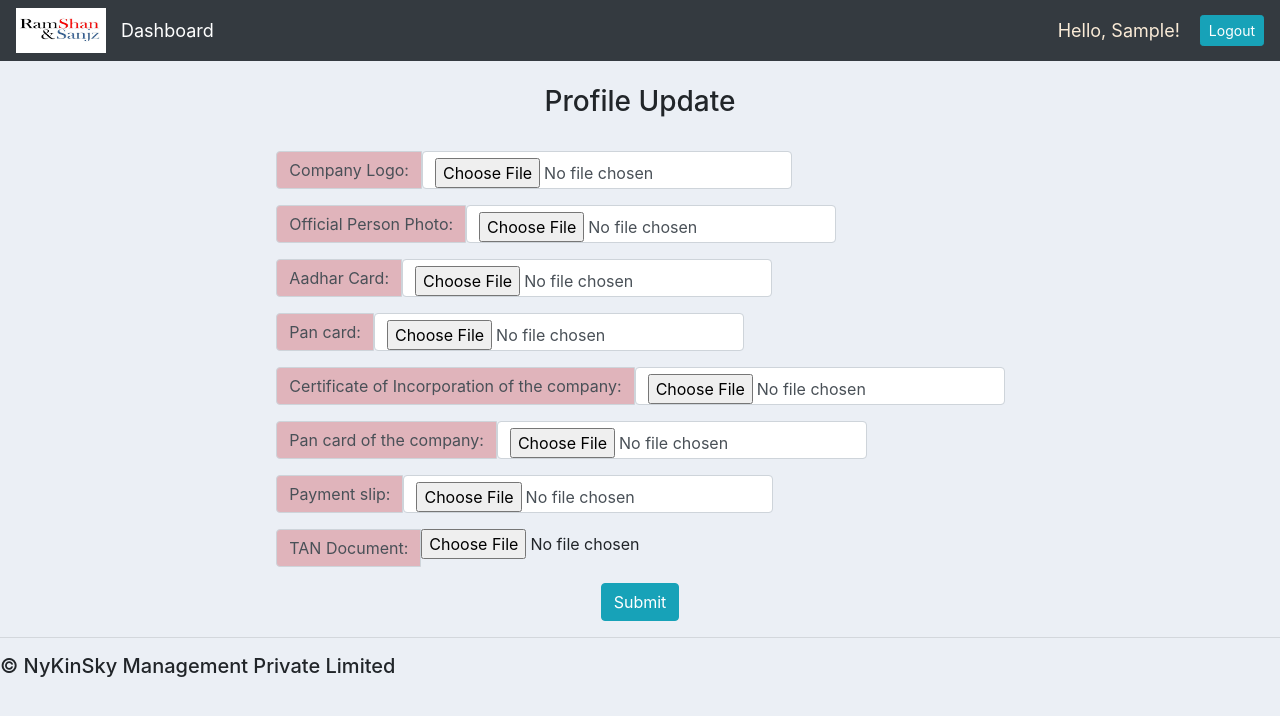
After one commit to karthik-nykinsky/Financial-Services, a Django app: page /client-profile/ in a window 1280 px wide. The commit adds this page. Shown: the top 716 px of the page. Run offline with Django 3.2, Linux system fonts and the light colour scheme; a user stored in the database is signed in; tables that the repository leaves empty hold one stand-in row (values such as "Sample post"); some libraries are stand-ins or nearby versions.

Commit message:
needed changes made

```diff
--- a/accounts/forms.py
+++ b/accounts/forms.py
@@ -143,3 +143,9 @@ class VerifyMailForm(forms.Form):
 
     class Meta:
         fields = []
+
+class clientprofileform(forms.ModelForm):
+
+    class Meta:
+        model = Clientprofile
+        fields = '__all__'
--- a/accounts/models.py
+++ b/accounts/models.py
@@ -128,6 +128,24 @@ class Client(models.Model):
     def __str__(self):
         return self.user.get_full_name()
 
+def validate_file_extension(value):
+    import os
+    ext = os.path.splitext(value.name)[1]
+    valid_extensions = ['.pdf','.doc','.docx']
+    if not ext in valid_extensions:
+        raise ValidationError(u'File not supported!')
+
+class Clientprofile(models.Model):
+    client = models.ForeignKey(Client, null=True, on_delete=models.SET_NULL)
+    logo = models.ImageField(upload_to='media',max_length=200)
+    Official_photo = models.ImageField(upload_to='media',max_length=200)
+    Aadhar_card = models.FileField(upload_to='media',max_length=200,validators=[validate_file_extension])
+    Pan_card = models.FileField(upload_to='media',max_length=200,validators=[validate_file_extension])
+    Certificate_of_Inc = models.FileField(upload_to='media',max_length=200,validators=[validate_file_extension])
+    Company_Pan_card = models.FileField(upload_to='media',max_length=200,validators=[validate_file_extension])
+    Payment_slip = models.FileField(upload_to='media',max_length=200,validators=[validate_file_extension])
+    TAN_Document = models.FileField(upload_to='media',max_length=200,validators=[validate_file_extension])
+
 class Partner(models.Model):
     user = models.OneToOneField(User, on_delete=models.CASCADE, primary_key=True)
     company = models.CharField(max_length=200)
@@ -139,12 +157,15 @@ class Partner(models.Model):
     def __str__(self):
         return self.company
 
-def validate_file_extension(value):
-    import os
-    ext = os.path.splitext(value.name)[1]
-    valid_extensions = ['.pdf','.doc','.docx']
-    if not ext in valid_extensions:
-        raise ValidationError(u'File not supported!')
+class Partnerprofile(models.Model):
+    partner = models.ForeignKey(Partner, null=True, on_delete=models.SET_NULL)
+    Official_photo = models.ImageField(upload_to='media')
+    Aadhar_card = models.FileField(upload_to='media',max_length=200,validators=[validate_file_extension])
+    Pan_card = models.FileField(upload_to='media',max_length=200,validators=[validate_file_extension])
+    Work_experience = models.FileField(upload_to='media',max_length=200,validators=[validate_file_extension])
+    Payment_slip = models.FileField(upload_to='media',max_length=200,validators=[validate_file_extension])
+    Educational_certificate = models.FileField(upload_to='media',max_length=200,validators=[validate_file_extension])
+
 
 class Order(models.Model):
     client = models.ForeignKey(Client, null=True, on_delete=models.SET_NULL)
--- a/accounts/templates/accounts/approve-partner.html
+++ b/accounts/templates/accounts/approve-partner.html
@@ -23,6 +23,7 @@
     Partner Name: {{partner.user.first_name}}<br>
     Company: {{partner.company}}<br>
     City: {{partner.city}}<br>
+    service : {{partner.services_provided}}<br>
     </p>
 <br>
 
--- /dev/null
+++ b/accounts/templates/accounts/client-profile.html
@@ -0,0 +1,94 @@
+{%  extends 'accounts/main.html' %}
+{% load static %}
+{% block content %}
+
+<style>
+    div.form
+    {
+        display: block;
+        text-align: center;
+    }
+    form
+    {
+        display: inline-block;
+        margin-left: auto;
+        margin-right: auto;
+        text-align: center;
+    }
+</style>
+<br>
+
+    <h3 style="text-align: center;">Profile Update</h3>
+    <br>
+    <div class="form">
+    <form action="{% url 'client-profile' %}" method="POST" enctype="multipart/form-data">
+        {% csrf_token %}
+        <!-- {{form.as_p}} -->
+        <div class="input-group mb-3">
+            <div class="input-group-prepend">
+                <span class="input-group-text" style="background-color: #bf111a44;">Company Logo:</span>
+                {{form.logo}}
+            </div>
+        </div>
+
+        <div class="input-group mb-3">
+            <div class="input-group-prepend">
+                <span class="input-group-text" style="background-color: #bf111a44;">Official Person Photo:</span>
+                {{form.Official_photo}}
+            </div>
+        </div>
+
+        <div class="input-group mb-3">
+            <div class="input-group-prepend">
+                <span class="input-group-text" style="background-color: #bf111a44;">Aadhar Card:</span>
+                {{form.Aadhar_card}}
+            </div>
+        </div>
+
+        <div class="input-group mb-3">
+            <div class="input-group-prepend">
+                <span class="input-group-text" style="background-color: #bf111a44;">Pan card:</span>
+                {{form.Pan_card}}
+            </div>
+        </div>
+
+        <div class="input-group mb-3">
+            <div class="input-group-prepend">
+                <span class="input-group-text" style="background-color: #bf111a44;">Certificate of Incorporation of the company:</span>
+                {{form.Certificate_of_Inc}}
+            </div>
+        </div>
+
+        <div class="input-group mb-3">
+            <div class="input-group-prepend">
+                <span class="input-group-text" style="background-color: #bf111a44;">Pan card of the company:</span>
+                {{form.Company_Pan_card}}
+            </div>
+        </div>
+
+        <div class="input-group mb-3">
+            <div class="input-group-prepend">
+                <span class="input-group-text" style="background-color: #bf111a44;">Payment slip:</span>
+                {{form.Payment_slip}}
+            </div>
+        </div>
+
+        <div class="input-group mb-3">
+            <div class="input-group-prepend">
+                <span class="input-group-text" style="background-color: #bf111a44;">TAN Document:</span>
+                {{form.TAN_Document}}
+            </div>
+        </div>
+        <input type="submit" class="btn btn-info"  name="submit">
+    </form>
+    </div>
+    <script>
+
+        var form_fields = document.getElementsByTagName('input')
+        for (var field in form_fields){
+            if(field == form_fields.length -2)
+            break;
+			form_fields[field].className += ' form-control'
+		}
+    </script>
+{% endblock %}
--- a/accounts/templates/accounts/client.html
+++ b/accounts/templates/accounts/client.html
@@ -37,6 +37,7 @@
 			<p>Username: {{client.user.first_name}}  {{client.user.last_name}}</p>
 			<p>Email: {{client.user.email}}</p>
 			<p>Phone: {{client.phone}}</p>
+			<a class="btn btn-outline-info  btn-sm " href="{% url 'client-profile' %}">Update Profile</a>
 		</div>
 	</div>
 
--- a/accounts/urls.py
+++ b/accounts/urls.py
@@ -25,6 +25,7 @@ urlpatterns = [
     path('partner/partner-pendingorders/',views.partnerpendingorders, name= 'partner-pendingorders'),
     path('partner/partner-deliveredorders/',views.partnerdeliveredorders, name= 'partner-deliveredorders'),
     path('client/client-orders/',views.clientorders, name= 'client-orders'),
+    path('client-profile/',views.clientprofile, name= 'client-profile'),
     path('client/client-deliveredorders/',views.clientdeliveredorders, name= 'client-deliveredorders'),
     path('manager/approve_partner_page/<str:pk>/',views.approvepartnerpage, name='Approve-Partner-Page'),
     path('manager/approve_partner_page/disapprove_partner/<str:pk>/',views.disapprovepartner, name='Disapprove-Partner'),
--- a/accounts/views.py
+++ b/accounts/views.py
@@ -170,6 +170,37 @@ def clientdeliveredorders(request):
 	return render(request, 'accounts/client-deliveredorders.html', context)
 
 @client_required
+def clientprofile(request):
+	client = Client.objects.get(user = request.user)
+	#profile = Clientprofile.objects.get(client = client)
+	form = clientprofileform()
+	context = {'form':form}
+	if request.method == 'POST':
+		form = clientprofileform(request.POST,request.FILES)
+		# form.logo = request.FILES.logo
+		# form.Official_photo = request.FILES.Official_photo
+		# form.Aadhar_card = request.FILES.Aadhar_card
+		# form.Pan_card = request.FILES.Pan_card
+		# form.Certificate_of_Inc = request.FILES.Certificate_of_Inc
+		# form.Company_Pan_card = request.FILES.Company_Pan_card
+		# form.Payment_slip = request.FILES.Payment_slip
+		# form.TAN_Document = request.FILES.TAN_Document
+		print(dir(form))
+		if form.is_valid():
+			print('after valid')
+			clientprfl = form.save(commit=False)
+			clientprfl.client = client
+			clientprfl.save()
+			messages.success(request, "Profile updated successfully for " + client.user.get_full_name())
+			return redirect('client')
+		else :
+			messages.error(request, 'Only pdf or docx files can be uploaded in file fields and jpeg or png files can only be uploaded in image field')
+
+	return render(request, 'accounts/client-profile.html', context)
+
+
+
+@client_required
 def createOrder(request):
 	form = CreateOrderForm()
 	context = {'form':form}
@@ -251,6 +282,7 @@ def approvepartnerpage(request,pk):
 	if request.user is not None and request.user.is_staff:
 		user=User.objects.get(id=pk)
 		partner = Partner.objects.get(user=user)
+		services = partner.services_provided
 		context = {'partner':partner}
 		return render(request,'accounts/approve-partner.html',context)
 	else:
```
Also changed, not shown: accounts/migrations/0009_clientprofile_partnerprofile.py (added), accounts/migrations/0010_auto_20200707_1115.py (added), accounts/templates/accounts/partner-profile.html (added).
